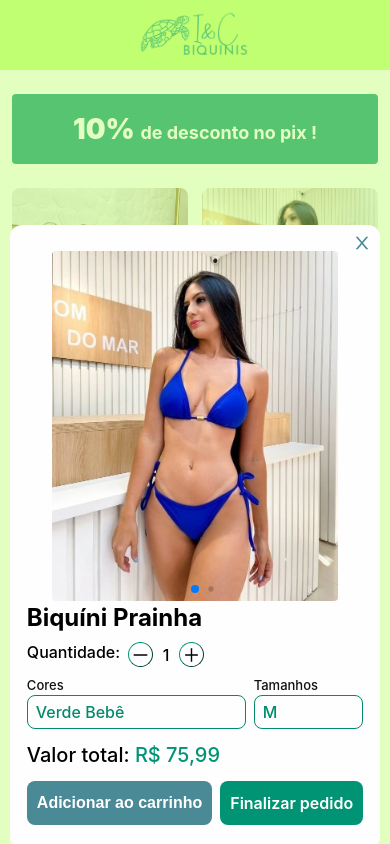
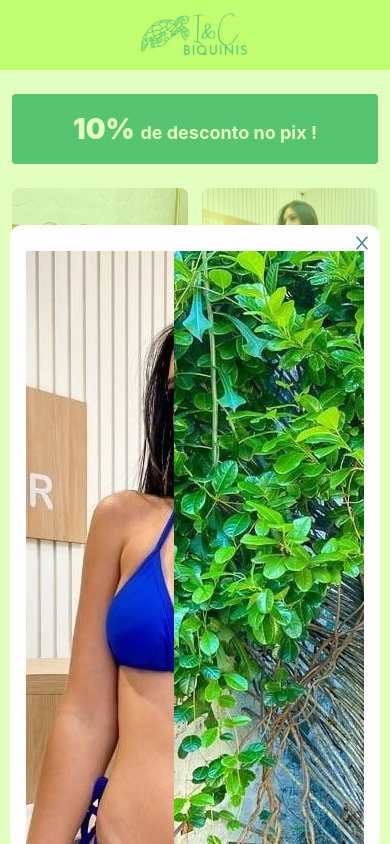
Before and after one commit to FranciscoNeto2909/iec_biquinis, a React (Vite) app: page / in a window 390 px wide. Both pictures are taken after a click on the element 290 px from the left and 352 px from the top of the page. Shown: the top 844 px of the page. Built offline with nearby package versions, Linux system fonts and the light colour scheme.

Commit message:
modal height improved

```diff
--- a/src/components/carousel/carousel.css
+++ b/src/components/carousel/carousel.css
@@ -18,6 +18,6 @@
     .carousel_img {
         width: auto;
         height: 100%;
-        max-height: 350px;
+        max-height: ;
     }
 }
--- a/src/components/modal/modal.css
+++ b/src/components/modal/modal.css
@@ -190,7 +190,7 @@
 
     .modal {
         height: auto;
-        max-height: 90%;
+        max-height: 98%;
         width: 100%;
         padding: 16px 16px 24px 16px;
         gap: 4px;
@@ -250,4 +250,8 @@
         width: 100%;
         max-width: 100%;
     }
+
+    .modal_image{
+        height:320px;
+    }
 }
```
